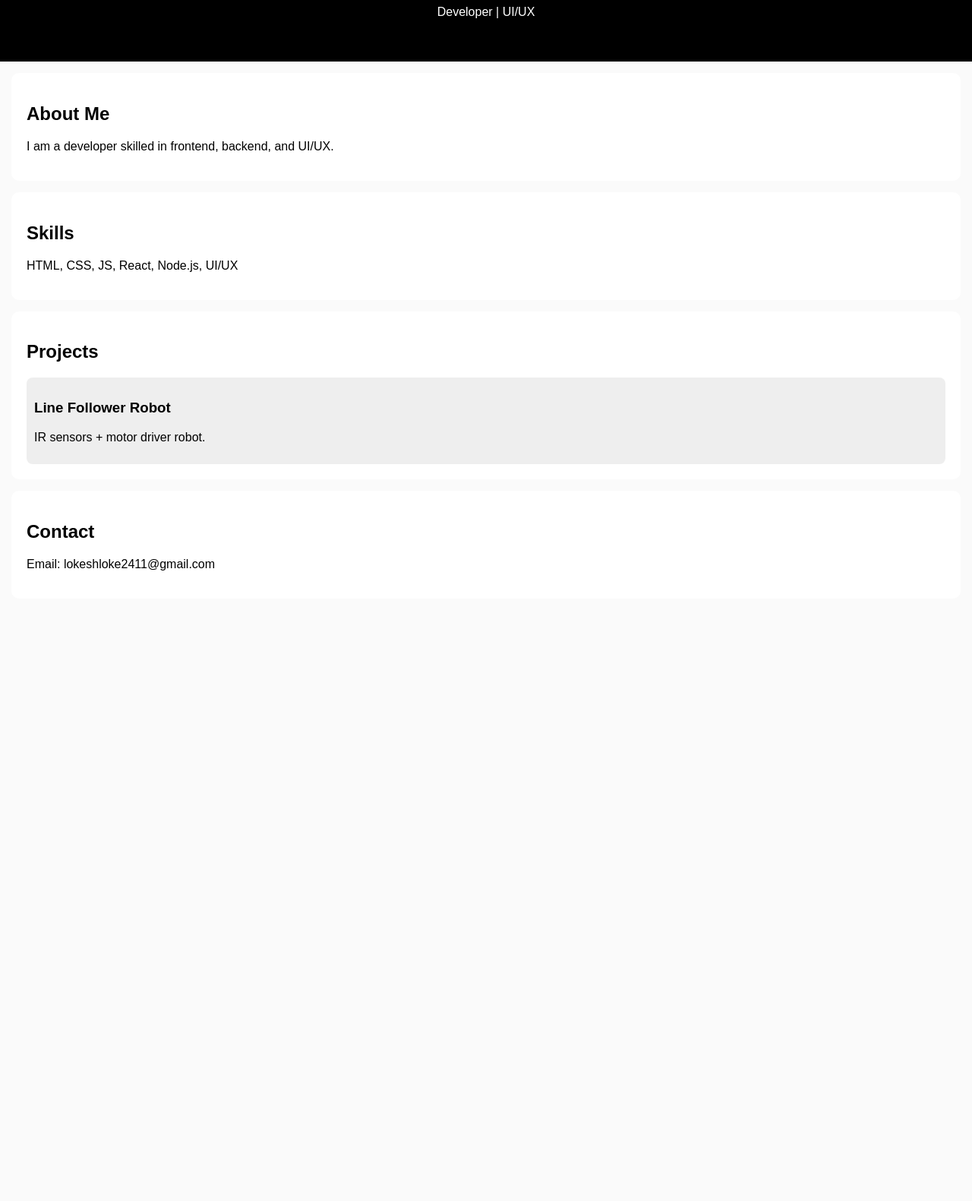
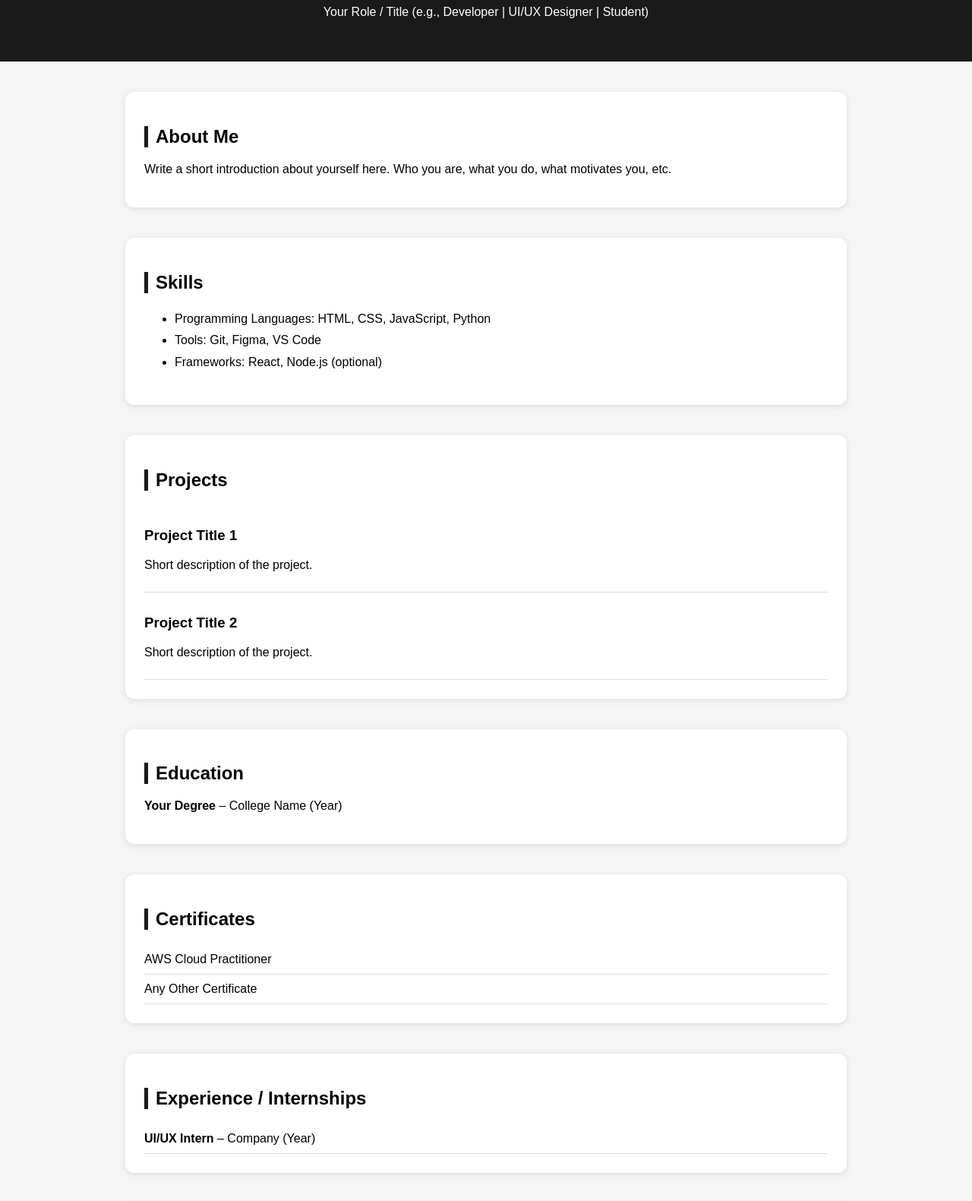
Before and after one commit to lokeshkrishana/Portfolio-, a plain HTML site: page index.html in a window 1280 px wide. Shown: the part 113-1694 px from the top of the page at 76% size. Before the commit the page ends 916 px from the top, so only its background shows below. Drawn offline with Linux system fonts and the light colour scheme.

Commit message:
Update index.html

```diff
--- a/index.html
+++ b/index.html
@@ -1,44 +1,96 @@
 <!DOCTYPE html>
 <html lang="en">
 <head>
-    <meta charset="UTF-8">
-    <meta name="viewport" content="width=device-width, initial-scale=1.0">
-    <title>My Portfolio</title>
+    <meta charset="UTF-8" />
+    <meta name="viewport" content="width=device-width, initial-scale=1.0" />
+    <title>Portfolio</title>
     <style>
-        body { margin: 0; font-family: Arial; background: #fafafa; }
-        header { background: #000; color: #fff; text-align: center; padding: 40px 10px; }
-        .section { margin: 15px; background: white; padding: 20px; border-radius: 10px; }
-        .project { background: #eee; padding: 10px; border-radius: 8px; margin-top: 10px; }
+        body { font-family: Arial, sans-serif; margin: 0; background: #f5f5f5; }
+        header { background: #1a1a1a; color: white; padding: 40px 20px; text-align: center; }
+        section { max-width: 900px; margin: 40px auto; background: white; padding: 25px; border-radius: 12px; box-shadow: 0 2px 10px rgba(0,0,0,0.1); }
+        h2 { border-left: 5px solid #1a1a1a; padding-left: 10px; }
+        ul { line-height: 1.8; }
+        .project, .cert, .hack, .exp { border-bottom: 1px solid #ddd; padding: 10px 0; }
+        .contact a { color: #1a1a1a; text-decoration: none; }
+        .resume-btn { display: inline-block; padding: 10px 18px; background: #1a1a1a; color: white; border-radius: 8px; text-decoration: none; }
     </style>
 </head>
 <body>
+
 <header>
-    <h1>Lokesh K</h1>
-    <p>Developer | UI/UX </p>
+    <h1>Your Name</h1>
+    <p>Your Role / Title (e.g., Developer | UI/UX Designer | Student)</p>
 </header>
 
-<div class="section">
+<section>
     <h2>About Me</h2>
-    <p>I am a developer skilled in frontend, backend, and UI/UX.</p>
-</div>
+    <p>Write a short introduction about yourself here. Who you are, what you do, what motivates you, etc.</p>
+</section>
 
-<div class="section">
+<section>
     <h2>Skills</h2>
-    <p>HTML, CSS, JS, React, Node.js, UI/UX</p>
-</div>
+    <ul>
+        <li>Programming Languages: HTML, CSS, JavaScript, Python</li>
+        <li>Tools: Git, Figma, VS Code</li>
+        <li>Frameworks: React, Node.js (optional)</li>
+    </ul>
+</section>
 
-<div class="section">
+<section>
     <h2>Projects</h2>
     <div class="project">
-        <h3>Line Follower Robot</h3>
-        <p>IR sensors + motor driver robot.</p>
+        <h3>Project Title 1</h3>
+        <p>Short description of the project.</p>
     </div>
-</div>
+    <div class="project">
+        <h3>Project Title 2</h3>
+        <p>Short description of the project.</p>
+    </div>
+</section>
 
-<div class="section">
+<section>
+    <h2>Education</h2>
+    <p><strong>Your Degree</strong> – College Name (Year)</p>
+</section>
+
+<section>
+    <h2>Certificates</h2>
+    <div class="cert">AWS Cloud Practitioner</div>
+    <div class="cert">Any Other Certificate</div>
+</section>
+
+<section>
+    <h2>Experience / Internships</h2>
+    <div class="exp"><strong>UI/UX Intern</strong> – Company (Year)</div>
+</section>
+
+<section>
+    <h2>Hackathons</h2>
+    <div class="hack">Smart India Hackathon – Participant</div>
+</section>
+
+<section>
+    <h2>Achievements</h2>
+    <ul>
+        <li>Any major achievement or award</li>
+    </ul>
+</section>
+
+<section>
+    <h2>GitHub Stats</h2>
+    <img src="https://github-readme-stats.vercel.app/api?username=YOURUSERNAME&show_icons=true" width="100%" />
+</section>
+
+<section class="contact">
     <h2>Contact</h2>
-    <p>Email: lokeshloke2411@gmail.com</p>
-</div>
+    <p>Email: yourmail@example.com</p>
+    <p>LinkedIn: <a href="#">Your Link</a></p>
+    <p>GitHub: <a href="#">Your GitHub</a></p>
+</section>
+
+<section>
+    <a href="resume.pdf" class="resume-btn">Download Resume</a>
+</section>
 
 </body>
 </html>
```
